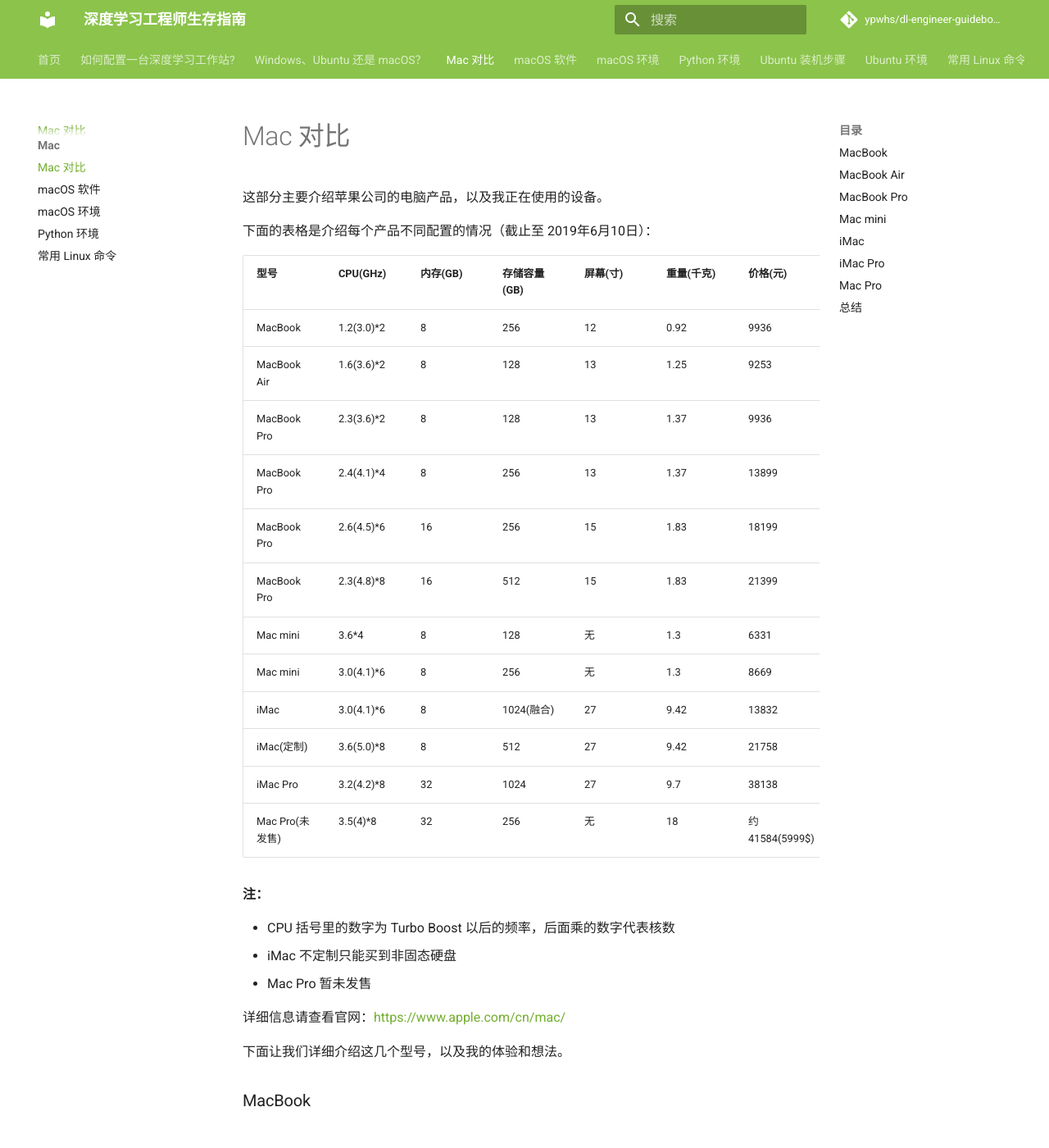
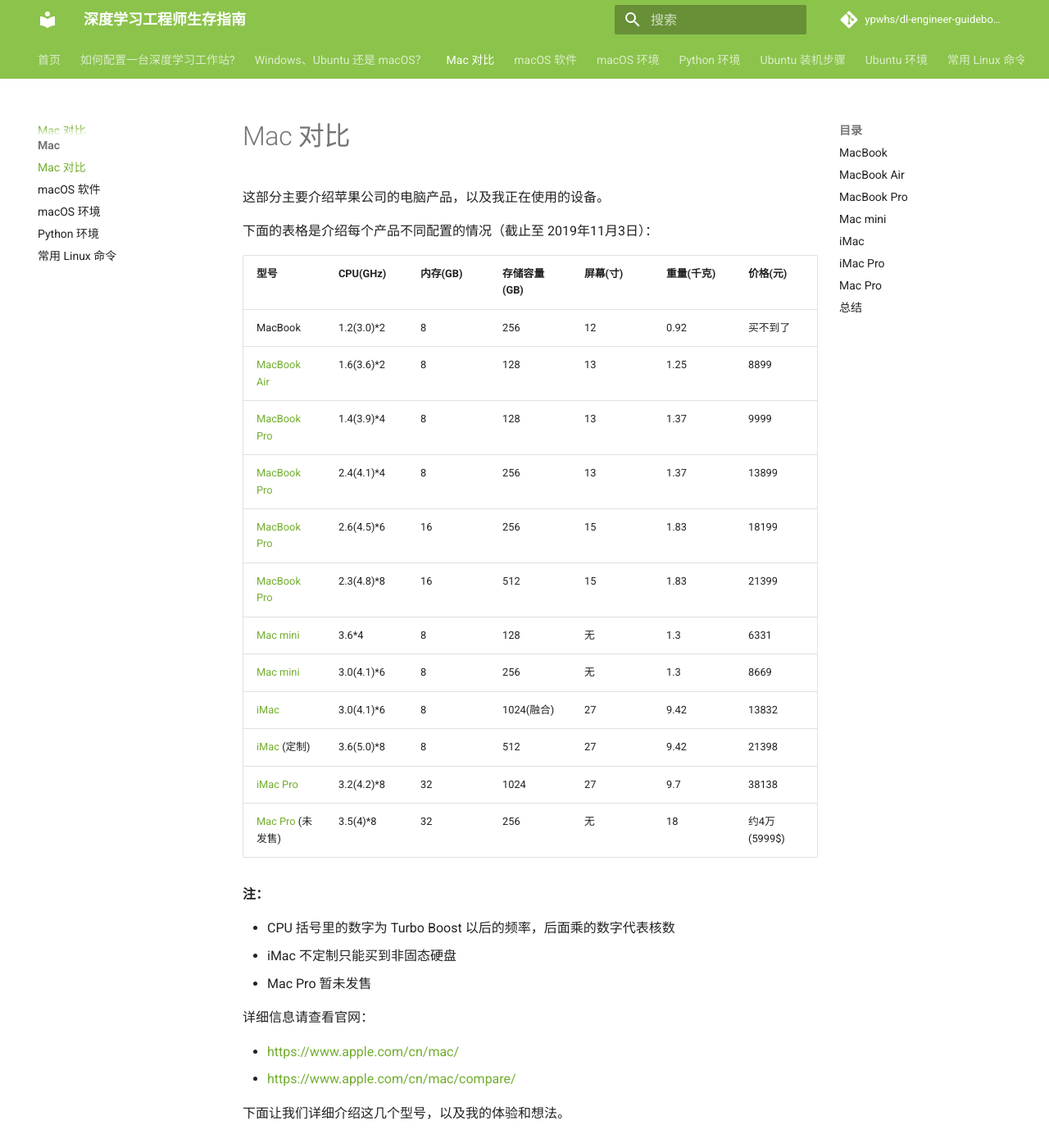
Before and after one commit to ypwhs/dl-engineer-guidebook, an MkDocs documentation site: the page built from docs/mac-compare.md, in a window 1280 px wide and 1400 px high. Shown: the whole window at 82% size. Built offline with MkDocs 1.6.1 and Material for MkDocs 9.7.7, drawn with Linux system fonts in a browser that asks for light colours; comment, search, counter and statistics services are not loaded; some of the changed text lies outside the part shown.

Commit message:
png to jpg, update mac

```diff
--- a/docs/mac-compare.md
+++ b/docs/mac-compare.md
@@ -2,22 +2,22 @@
 
 这部分主要介绍苹果公司的电脑产品，以及我正在使用的设备。
 
-下面的表格是介绍每个产品不同配置的情况（截止至 2019年6月10日）：
+下面的表格是介绍每个产品不同配置的情况（截止至 2019年11月3日）：
 
 | 型号 | CPU\(GHz\) | 内存\(GB\) | 存储容量\(GB\) | 屏幕\(寸\) | 重量\(千克\) | 价格\(元\) |
 | :--- | :--- | :--- | :--- | :--- | :--- | :--- |
-| MacBook | 1.2\(3.0\)\*2 | 8 | 256 | 12 | 0.92 | 9936 |
-| MacBook Air | 1.6\(3.6\)\*2 | 8 | 128 | 13 | 1.25 | 9253 |
-| MacBook Pro | 2.3\(3.6\)\*2 | 8 | 128 | 13 | 1.37 | 9936 |
-| MacBook Pro | 2.4\(4.1\)\*4 | 8 | 256 | 13 | 1.37 | 13899 |
-| MacBook Pro | 2.6\(4.5\)\*6 | 16 | 256 | 15 | 1.83 | 18199 |
-| MacBook Pro | 2.3\(4.8\)\*8 | 16 | 512 | 15 | 1.83 | 21399 |
-| Mac mini | 3.6\*4 | 8 | 128 | 无 | 1.3 | 6331 |
-| Mac mini | 3.0\(4.1\)\*6 | 8 | 256 | 无 | 1.3 | 8669 |
-| iMac | 3.0\(4.1\)\*6 | 8 | 1024\(融合\) | 27 | 9.42 | 13832 |
-| iMac\(定制\) | 3.6\(5.0\)\*8 | 8 | 512 | 27 | 9.42 | 21758 |
-| iMac Pro | 3.2\(4.2\)\*8 | 32 | 1024 | 27 | 9.7 | 38138 |
-| Mac Pro\(未发售\) | 3.5\(4\)\*8 | 32 | 256 | 无 | 18 | 约41584\(5999$\) |
+| MacBook | 1.2\(3.0\)\*2 | 8 | 256 | 12 | 0.92 | 买不到了 |
+| [MacBook Air](https://www.apple.com/cn/macbook-air/specs/) | 1.6\(3.6\)\*2 | 8 | 128 | 13 | 1.25 | 8899 |
+| [MacBook Pro](https://www.apple.com/cn/macbook-pro/specs/) | 1.4\(3.9\)\*4 | 8 | 128 | 13 | 1.37 | 9999 |
+| [MacBook Pro](https://www.apple.com/cn/macbook-pro/specs/) | 2.4\(4.1\)\*4 | 8 | 256 | 13 | 1.37 | 13899 |
+| [MacBook Pro](https://www.apple.com/cn/macbook-pro/specs/) | 2.6\(4.5\)\*6 | 16 | 256 | 15 | 1.83 | 18199 |
+| [MacBook Pro](https://www.apple.com/cn/macbook-pro/specs/) | 2.3\(4.8\)\*8 | 16 | 512 | 15 | 1.83 | 21399 |
+| [Mac mini](https://www.apple.com/cn/mac-mini/specs/) | 3.6\*4 | 8 | 128 | 无 | 1.3 | 6331 |
+| [Mac mini](https://www.apple.com/cn/mac-mini/specs/) | 3.0\(4.1\)\*6 | 8 | 256 | 无 | 1.3 | 8669 |
+| [iMac](https://www.apple.com/cn/imac/specs/) | 3.0\(4.1\)\*6 | 8 | 1024\(融合\) | 27 | 9.42 | 13832 |
+| [iMac](https://www.apple.com/cn/shop/buy-mac/imac/MRR12CH/A#) \(定制\) | 3.6\(5.0\)\*8 | 8 | 512 | 27 | 9.42 | 21398 |
+| [iMac Pro](https://www.apple.com/cn/imac-pro/specs/) | 3.2\(4.2\)\*8 | 32 | 1024 | 27 | 9.7 | 38138 |
+| [Mac Pro](https://www.apple.com/cn/mac-pro/specs/) \(未发售\) | 3.5\(4\)\*8 | 32 | 256 | 无 | 18 | 约4万\(5999$\) |
 
 **注：**
 
@@ -25,13 +25,16 @@
 * iMac 不定制只能买到非固态硬盘
 * Mac Pro 暂未发售
 
-详细信息请查看官网：[https://www.apple.com/cn/mac/](https://www.apple.com/cn/mac/)
+详细信息请查看官网：
+
+* [https://www.apple.com/cn/mac/](https://www.apple.com/cn/mac/)
+* [https://www.apple.com/cn/mac/compare/](https://www.apple.com/cn/mac/compare/)
 
 下面让我们详细介绍这几个型号，以及我的体验和想法。
 
 ### MacBook
 
-![MacBook](imgs/image(37).png)
+![MacBook](mac-compare/macbook.png)
 
 从上面的表格可以看到，MacBook 的 CPU 频率是很低的，这是因为没有风扇，所以 CPU 功率非常低。这款笔记本的主要优势在于便携，重量只有 0.92千克，是苹果最轻的笔记本。它非常适合出差的时候带上。用苹果的话说就是“身薄力不薄”，用俗话说就是麻雀虽小五脏俱全。
 
@@ -41,15 +44,17 @@
 
 此款是我的旅行必备。
 
-### MacBook Air
+2019年注：此款已经不卖了，可以购买 MacBook Air。
 
-![MacBookAir](imgs/image(59).png)
+### [MacBook Air](https://www.apple.com/cn/macbook-air/)
+
+![MacBookAir](mac-compare/macbook-air-201810-gallery4.jpg)
 
 MacBook Air 的价格比 MacBook 便宜一点，性能比 MacBook 好一点，但是重量重一点，多一个 USB-C 口，然后就没有其他的优势了。即使是 MacBook Pro 的双核入门款，重量与 MacBook Air 差不多，CPU 却好了不少，所以我没有买过这一款。
 
-### MacBook Pro
+### [MacBook Pro](https://www.apple.com/cn/macbook-pro/)
 
-![MacBookPro](imgs/image(35).png)
+![MacBookPro](mac-compare/mbp15touch-space-gallery2-201807_GEO_CN.jpg)
 
 如果是学生党，主推 MacBook Pro。
 
```
Also changed, not shown: other parts of docs/mac-compare.md (+8 -8 lines), docs/imgs/image(11).png (deleted), docs/imgs/image(35).png (deleted), docs/imgs/image(50).png (deleted), docs/imgs/image(55).png (deleted), docs/imgs/image(59).png (deleted), docs/mac-compare/imac-gallery1-201706_GEO_CN.jpg (added), docs/mac-compare/imacpro-27-retina-selection-hero.jpg (added), docs/mac-compare/mac-mini-hero-201810.jpg (added), docs/mac-compare/mac-pro.jpg (added), docs/mac-compare/macbook-air-201810-gallery4.jpg (added), docs/mac-compare/macbook-air-space-gray-select-201810.jpg (added), docs/mac-compare/macbook.png (renamed from docs/imgs/image(37).png), docs/mac-compare/mbp15touch-space-gallery2-201807_GEO_CN.jpg (added), 2 other files.
